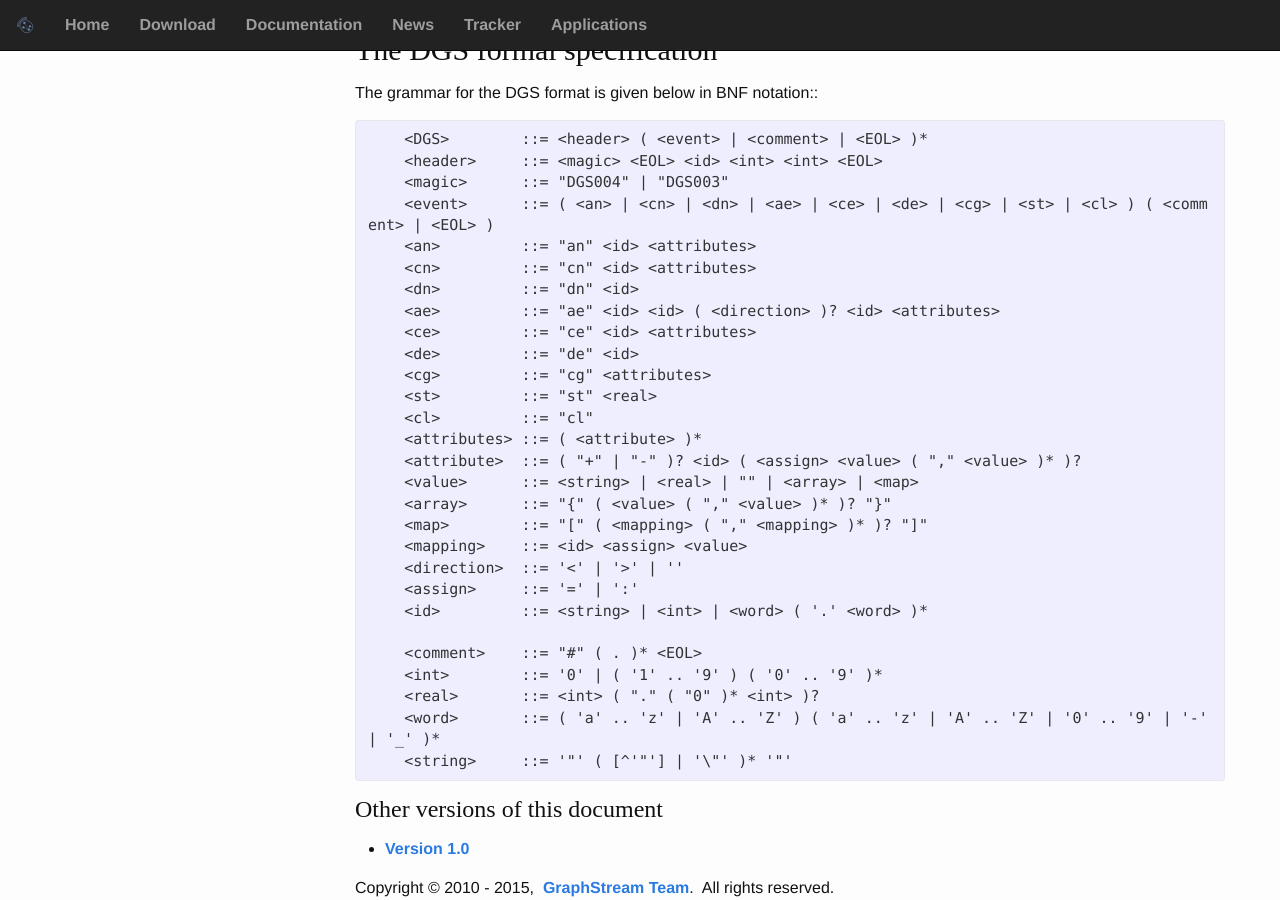
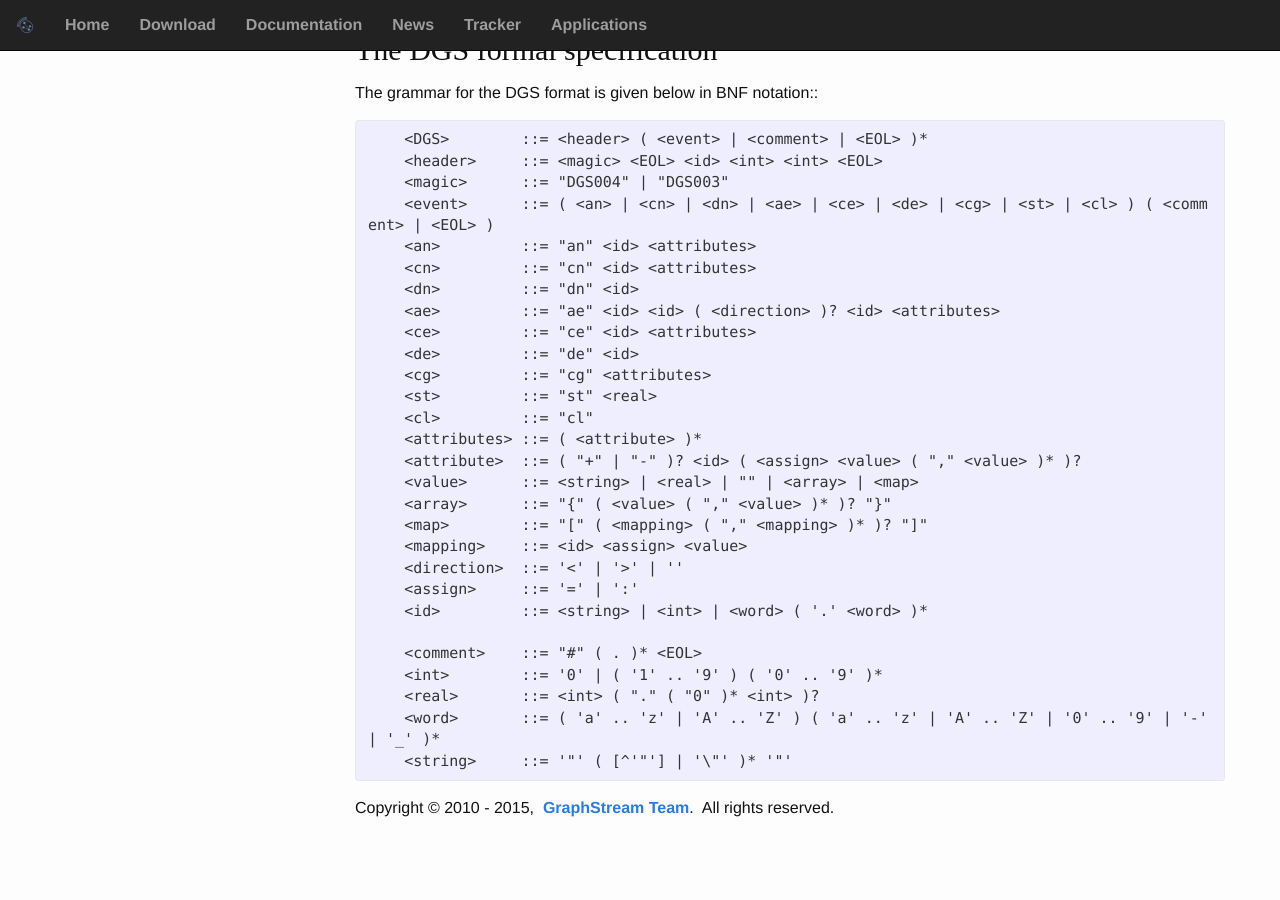
Before and after one commit to graphstream/graphstream.github.io, a Jekyll site: the page built from doc/Advanced-Concepts/dgs-specification.md, in a window 1280 px wide and 900 px high, scrolled down 4898 px. Built offline with Jekyll 4.4.1, drawn with Linux system fonts in a browser that asks for light colours; some web fonts are replaced; after the commit the page ends 5718 px from its top, so only the background shows below that; some of the changed text lies outside the part shown.

Commit message:
Put document versions on the sidebar.

```diff
--- a/_includes/documentation_view.html
+++ b/_includes/documentation_view.html
@@ -14,13 +14,3 @@
 <h1>{{ page.title }}</h1>
 
 {{ content }}
-
-{% if page.versions %}
-<h3>Other versions of this document</h3>
-<ul>
-	{% assign versions = page.versions | split:"," %}
-	{% for version in versions %}
-	<li><a href="{{ version }}/">Version {{ version }}</a></li>
-	{% endfor %}
-</ul>
-{% endif %}
--- a/_includes/sidebar.html
+++ b/_includes/sidebar.html
@@ -5,6 +5,20 @@
 			<div class="panel-body">
 				{% include panel_heading_with_icon.html icon="map-signs" title="Contents" %}
 				<nav class="toc-container"><ul id="toc"></ul></nav>
+			</div>
+		</div>
+		{% endif %}
+
+		{% if page.versions %}
+		<div class="panel panel-default">
+			<div class="panel-body">
+				{% include panel_heading_with_icon.html icon="code-fork" title="Other versions" %}
+				<ul>
+					{% assign versions = page.versions | split:"," %}
+					{% for version in versions %}
+					<li><a href="{{ version }}/">Version {{ version }}</a></li>
+					{% endfor %}
+				</ul>
 			</div>
 		</div>
 		{% endif %}
```
